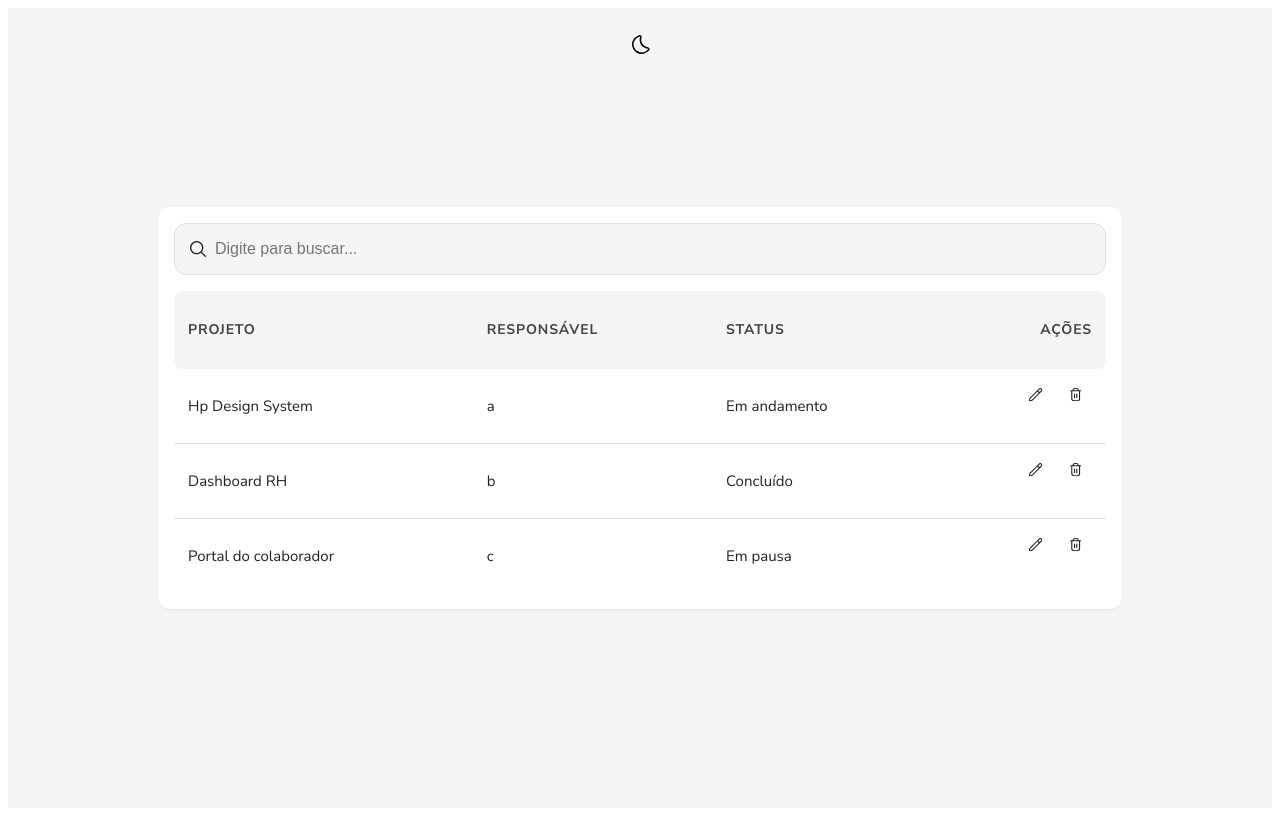
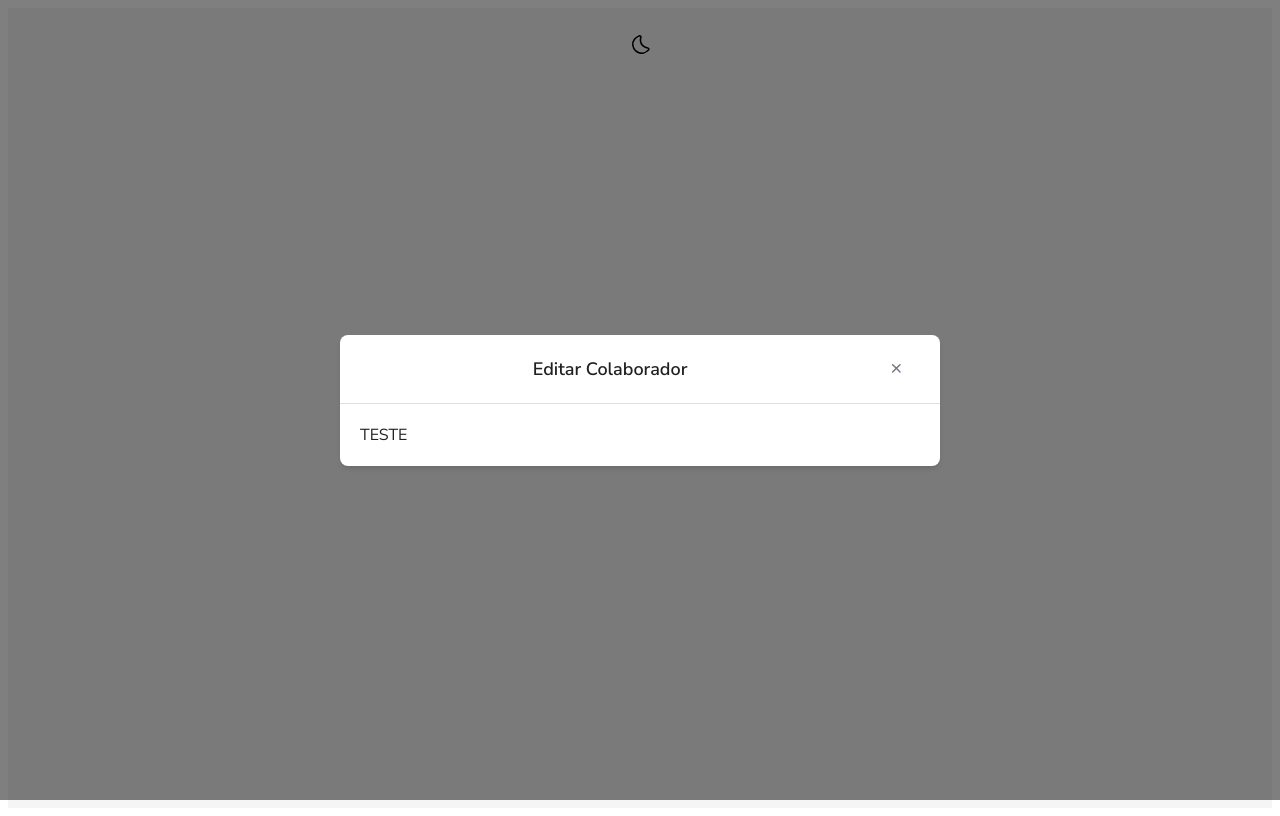
Before and after one commit to HenriquePetrelli/hp-design-system, a Vue app: page / in a window 1280 px wide. Built offline with nearby package versions, Linux system fonts and the light colour scheme.

Commit message:
refactor: ajuste em modal

```diff
--- a/package.json
+++ b/package.json
@@ -1,6 +1,6 @@
 {
   "name": "@henriquepetrelli/hp-design-system",
-  "version": "1.1.37",
+  "version": "1.1.39",
   "type": "module",
   "main": "./dist/hp-design-system.umd.js",
   "module": "./dist/hp-design-system.es.js",
--- a/src/App.vue
+++ b/src/App.vue
@@ -1,8 +1,26 @@
 <template>
   <div class="playground">
+    <HpThemeSwitcher v-model="value2" style="position: fixed; top: 30px" />
     <!-- <HpToggleSwitch v-model="value" /> -->
 
-    <HpThemeSwitcher v-model="value2" style="position: fixed; top: 30px" />
+    <!-- <HpHeader>
+      <template #header-left>
+        <HpButtonIcon label="Menu" icon="BE0010" />
+      </template>
+
+      <template #header-center>TESTE</template>
+
+      <template #header-right>
+        <HpButtonLetter
+          hasBackground
+          backgroundColor="var(--color-primary)"
+          color="#ffffff"
+          letter="HP"
+          size="sm"
+          label="Abrir perfil"
+        />
+      </template>
+    </HpHeader> -->
 
     <!-- <HpThemeSwitcher v-model="value2" :hasAnimation="false" /> -->
     <!-- <HpInputRange label="Selecione uma opção" v-model="selectedValue" /> -->
@@ -47,7 +65,7 @@
       </HpText>
     </template>
   </HpDataTable> -->
-
+    <!--
     <HpDataTable
       style="width: 100%"
       :items="projects"
@@ -74,7 +92,7 @@
           @click="deleteProject(item.id)"
         />
       </template>
-    </HpDataTable>
+    </HpDataTable> -->
 
     <!-- <HpDataTable
     title="Logs"
@@ -87,6 +105,10 @@
       { key: 'value', label: 'ID', sortable: true }
     ]"
   /> -->
+
+    <HpModal :isOpen="isOpen" title="Editar Colaborador" size="md">
+      TESTE
+    </HpModal>
   </div>
 </template>
 
@@ -108,8 +130,10 @@ import {
   HpInputNumber,
   HpInputRange,
   HpCard,
-  HpDataTable
+  HpDataTable,
+  HpButtonLetter
 } from './components/index'
+const isOpen = ref(true)
 
 const selectedValue = ref(null)
 
--- a/src/components/modal/Modal.scss
+++ b/src/components/modal/Modal.scss
@@ -12,7 +12,7 @@
   padding: 16px;
 
   &__container {
-    background-color: white;
+    background-color: var(--color-surface);
     border-radius: 8px;
     box-shadow: 0 4px 6px -1px rgba(0, 0, 0, 0.1),
       0 2px 4px -1px rgba(0, 0, 0, 0.06);
@@ -41,7 +41,7 @@
     display: flex;
     align-items: center;
     padding: 10px 20px;
-    border-bottom: 1px solid #e5e7eb;
+    border-bottom: 1px solid var(--color-border);
     position: relative;
   }
 
@@ -65,7 +65,7 @@
   &__title {
     font-size: 18px;
     font-weight: 600;
-    color: black;
+    color: var(--color-text-primary);
     margin: 0;
     flex: 1;
     text-align: center;
@@ -96,7 +96,7 @@
 
   &__footer {
     padding: 10px 20px;
-    border-top: 1px solid #e5e7eb;
+    border-top: 1px solid var(--color-border);
     display: flex;
     justify-content: center;
     gap: 12px;
```
